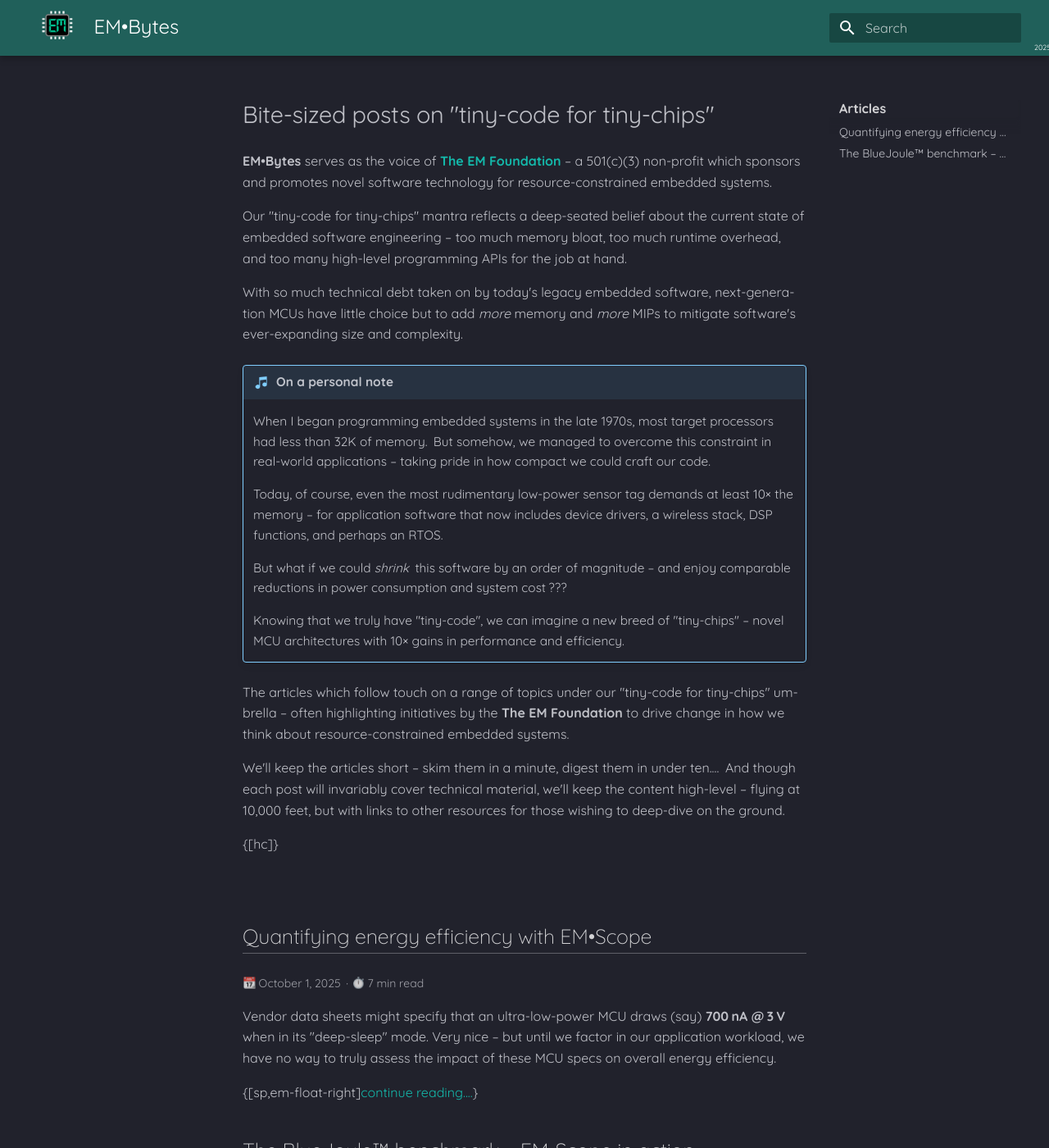
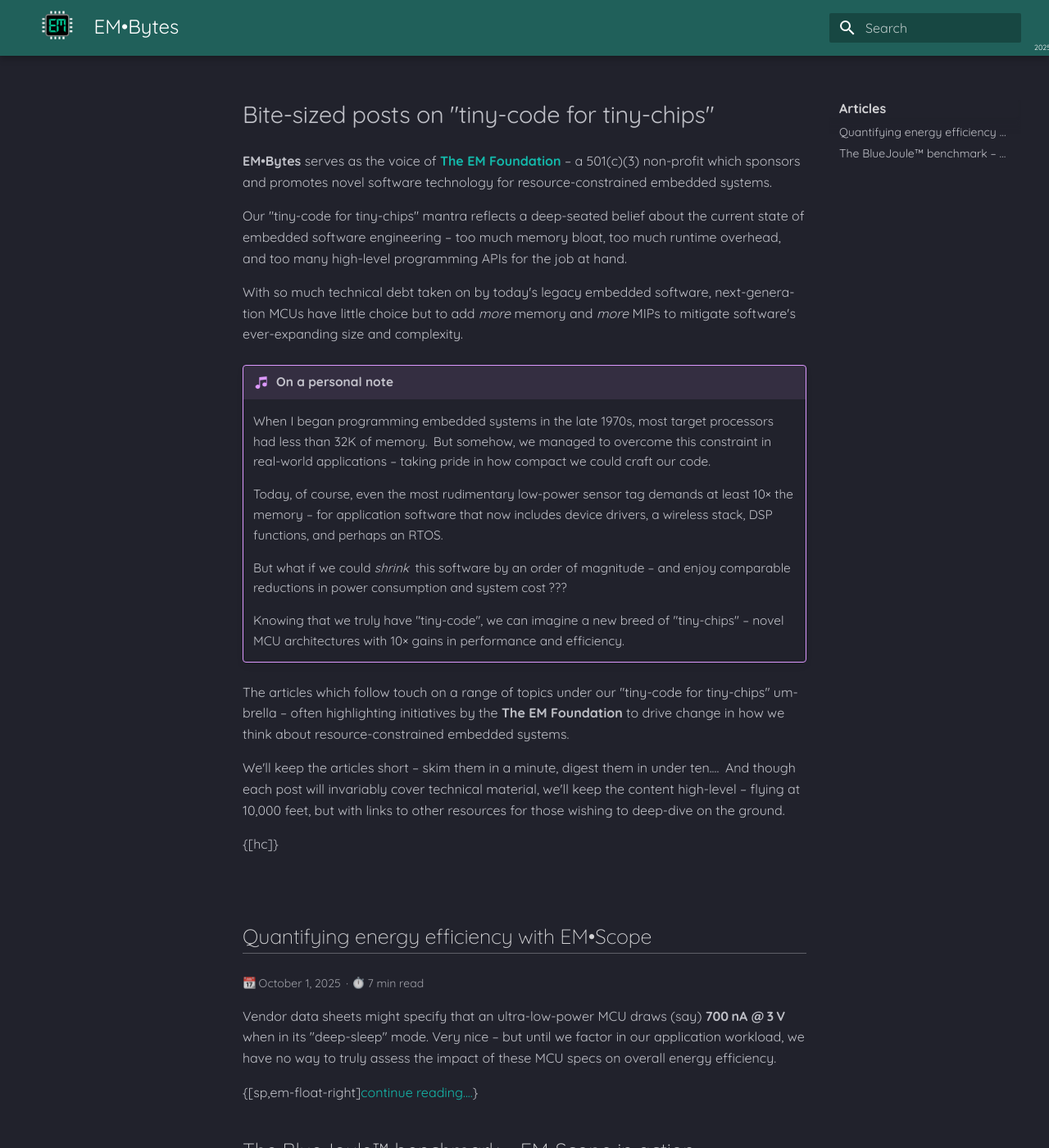
Before and after one commit to em-foundation/em-bytes, an MkDocs documentation site: the page built from docs/index.md, in a window 1280 px wide and 1400 px high. Shown: the whole window at 82% size. Built offline with MkDocs 1.6.1 and Material for MkDocs 9.7.7, drawn with Linux system fonts in a browser that asks for light colours; emoji names are drawn with the system emoji font.

Commit message:
Update admonition colors for improved visibility

```diff
--- a/docs/extra.css
+++ b/docs/extra.css
@@ -521,15 +521,15 @@
 
 .md-typeset .admonition.eighth,
 .md-typeset details.eighth {
-    border-color: hsl(203,100%,75%);
+    border-color: hsl(280, 100%, 80%);
 }
 .md-typeset .eighth > .admonition-title,
 .md-typeset .eighth > summary {
-    background-color: hsla(203, 100%, 70%, 0.1)
+    background-color: hsla(280, 100%, 80%, 0.1)
 }
 .md-typeset .eighth > .admonition-title::before,
 .md-typeset .eighth > summary::before {
-    background-color: hsl(203,100%,75%);
+    background-color: hsl(280,100%,80%);
     -webkit-mask-image: var(--md-admonition-icon--eighth);
         mask-image: var(--md-admonition-icon--eighth);
 }
```
